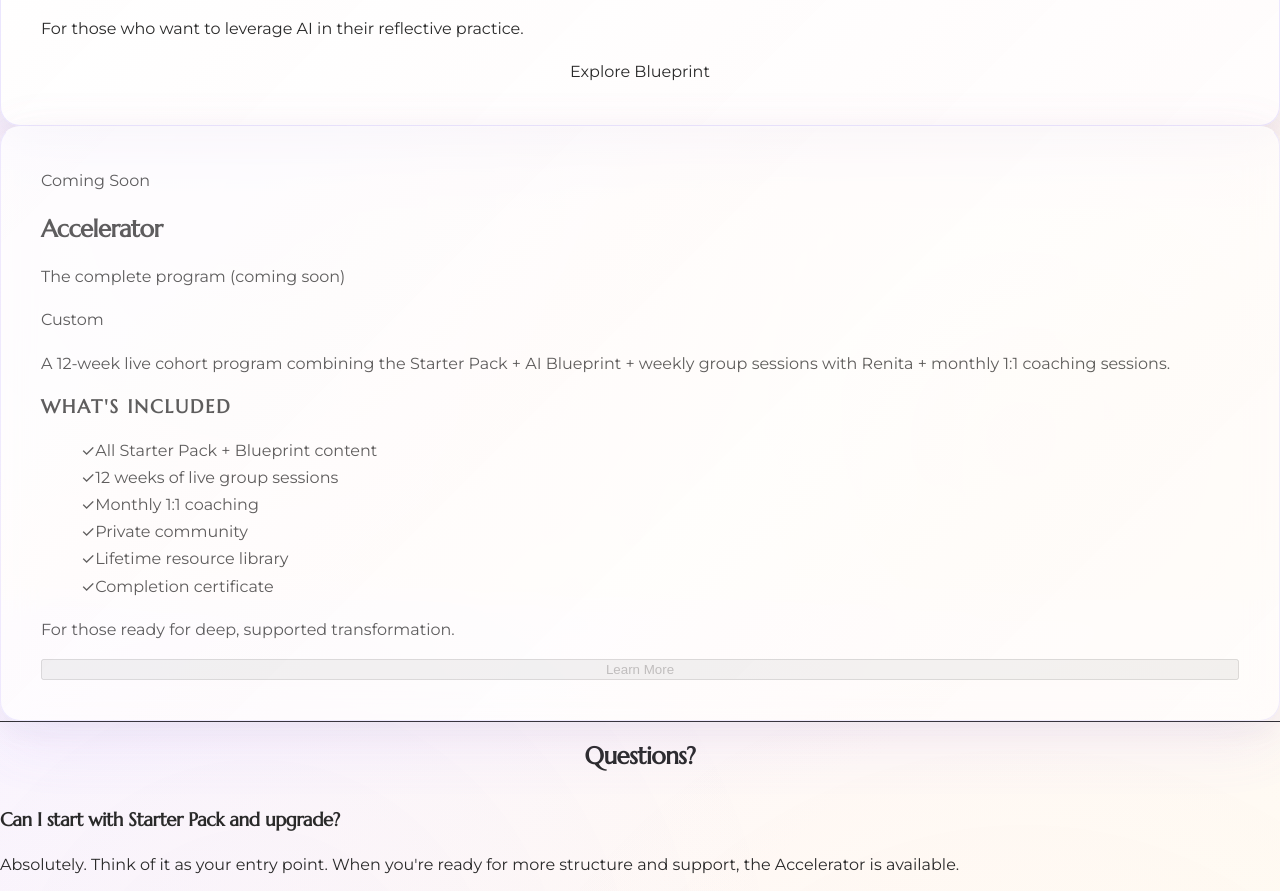
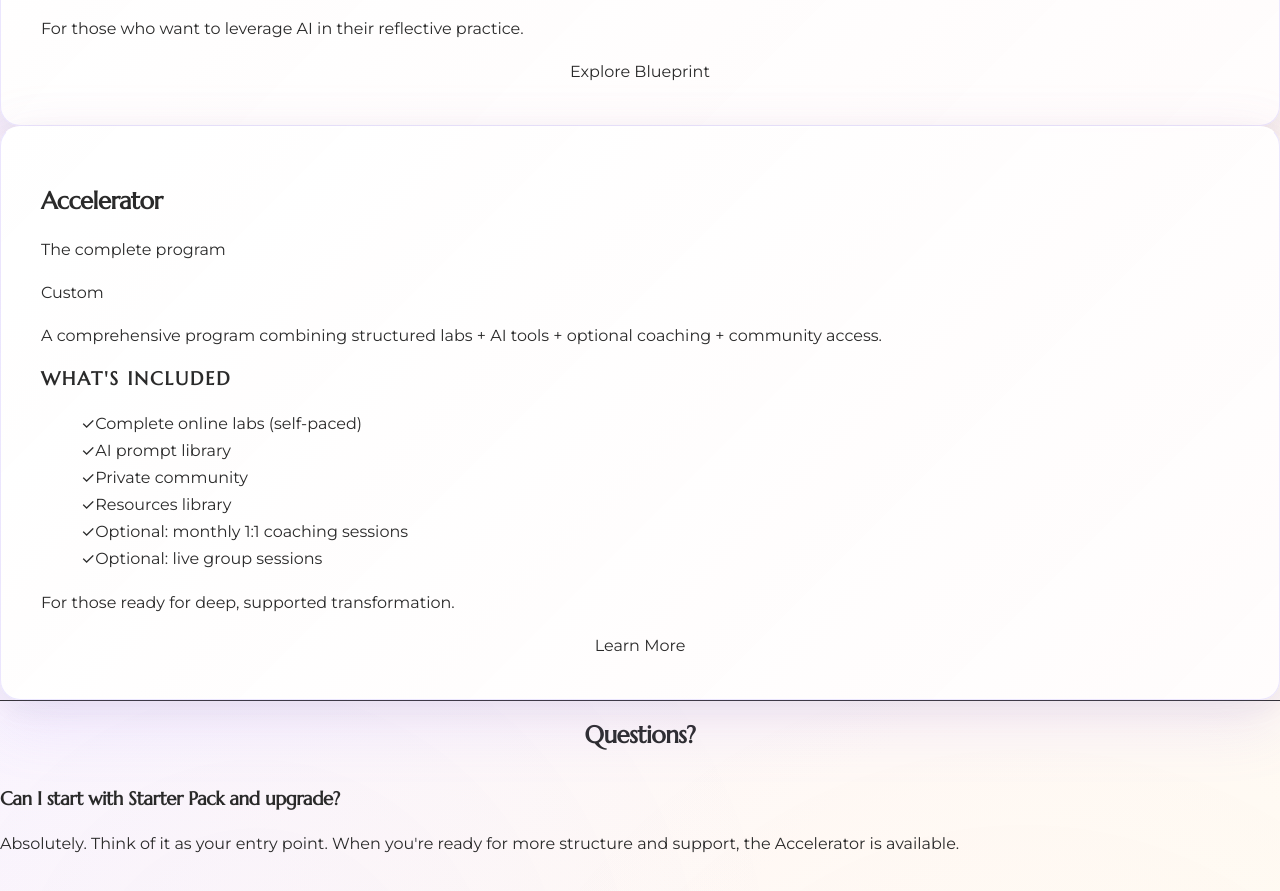
Before and after one commit to polishedaffairsllc-byte/ipurpose-next, a Next.js app: page /programs in a window 1280 px wide. Shown: the part 1800-2691 px from the top of the page. Built offline with nearby package versions, Linux system fonts and the light colour scheme; no server answers; a web font is replaced by a local one.

Commit message:
fix: clean up programs page - remove comingSoon logic, simplify CTA flow

```diff
--- a/app/programs/page.tsx
+++ b/app/programs/page.tsx
@@ -15,7 +15,7 @@ export default function ProgramsPage() {
       id: 'starter-pack',
       title: 'Starter Pack',
       subtitle: 'Your foundation for clarity',
-      price: '$27',
+      price: 'TBD', // Pulled from STRIPE_PRICE_STARTER_PACK env
       description:
         'A printable workbook + quick-start guide to help you establish your identity anchor, define what matters, and articulate your first aligned action.',
       includes: [
@@ -34,7 +34,7 @@ export default function ProgramsPage() {
       id: 'ai-blueprint',
       title: 'AI Blueprint',
       subtitle: 'AI prompts for clarity work',
-      price: '$17',
+      price: '$47', // STRIPE_PRICE_ID_AI_BLUEPRINT
       description:
         'A collection of carefully designed prompts you can use with ChatGPT, Claude, or any AI to guide your own clarity work. The blueprint includes domain-specific prompts for business, creative, and personal alignment.',
       includes: [
@@ -52,23 +52,22 @@ export default function ProgramsPage() {
     {
       id: 'accelerator',
       title: 'Accelerator',
-      subtitle: 'The complete program (coming soon)',
-      price: 'Custom',
+      subtitle: 'The complete program',
+      price: 'Custom', // STRIPE_PRICE_ID_ACCELERATOR
       description:
-        'A 12-week live cohort program combining the Starter Pack + AI Blueprint + weekly group sessions with Renita + monthly 1:1 coaching sessions.',
+        'A comprehensive program combining structured labs + AI tools + optional coaching + community access.',
       includes: [
-        'All Starter Pack + Blueprint content',
-        '12 weeks of live group sessions',
-        'Monthly 1:1 coaching',
+        'Complete online labs (self-paced)',
+        'AI prompt library',
         'Private community',
-        'Lifetime resource library',
-        'Completion certificate',
+        'Resources library',
+        'Optional: monthly 1:1 coaching sessions',
+        'Optional: live group sessions',
       ],
       cta: 'Learn More',
       ctaLink: '/program',
       accent: 'peach',
       audience: 'For those ready for deep, supported transformation.',
-      comingSoon: true,
     },
   ];
 
@@ -97,18 +96,9 @@ export default function ProgramsPage() {
             <Card
               key={program.id}
               accent={program.accent as any}
-              className={`flex flex-col h-full ${program.comingSoon ? 'opacity-75' : ''}`}
+              className="flex flex-col h-full"
             >
               <div className="flex-1">
-                {/* Badge */}
-                <div className="mb-4">
-                  {program.comingSoon && (
-                    <span className="inline-block px-3 py-1 bg-warmCharcoal/10 text-warmCharcoal text-xs font-semibold rounded-full">
-                      Coming Soon
-                    </span>
-                  )}
-                </div>
-
                 {/* Title & Price */}
                 <div className="mb-6">
                   <h2 className="text-2xl font-semibold text-warmCharcoal mb-1">{program.title}</h2>
@@ -141,21 +131,12 @@ export default function ProgramsPage() {
               </div>
 
               {/* CTA */}
-              {program.comingSoon ? (
-                <button
-                  disabled
-                  className="w-full py-3 px-4 rounded-lg font-semibold text-center transition bg-warmCharcoal/10 text-warmCharcoal/60 cursor-not-allowed"
-                >
-                  {program.cta}
-                </button>
-              ) : (
               <Link
                 href={program.ctaLink}
                 className="w-full py-3 px-4 rounded-lg font-semibold text-center transition bg-gradient-to-r from-lavenderViolet to-indigoDeep text-white hover:opacity-90 block"
               >
                 {program.cta}
               </Link>
-              )}
             </Card>
           ))}
         </div>
```
Lines whose indentation alone changed are shown as unchanged.
